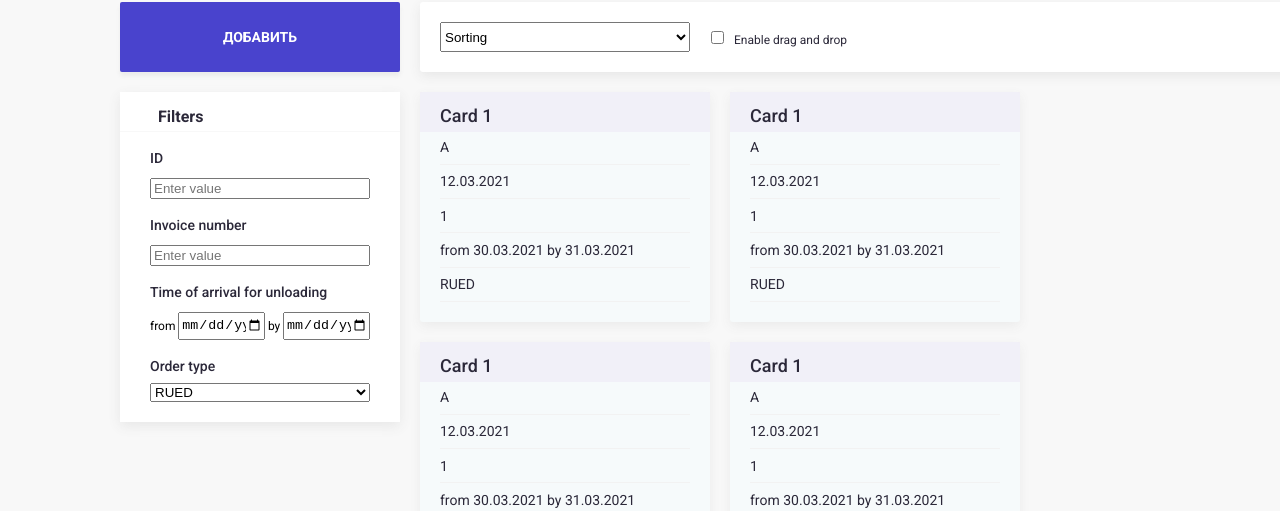
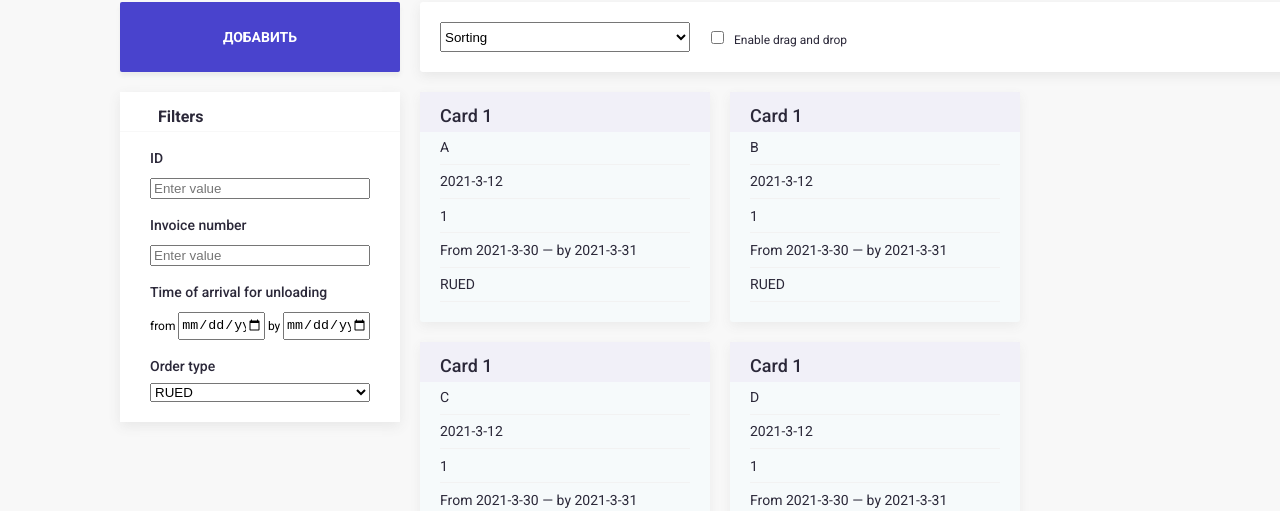
Before and after one commit to ChewbyIrinine/ksk-test-project, a React (Create React App) app: page / in a window 1280 px wide. Shown: the part 289-800 px from the top of the page. Built offline with nearby package versions, Linux system fonts and the light colour scheme.

Commit message:
Add some local state

```diff
--- a/src/App/App.js
+++ b/src/App/App.js
@@ -9,6 +9,43 @@ import "./App.css";
 import Logo from "../img/content (2) 1.svg";
 
 export default class App extends React.Component {
+	state = {
+		items: [
+			{
+				id: 1,
+				creationDate: "2021-3-12",
+				invoiceNumber: 1,
+				arrivalTimeFrom: "2021-3-30",
+				arrivalTimeBy: "2021-3-31",
+				type: "RUED",
+			},
+            {
+				id: 2,
+				creationDate: "2021-3-12",
+				invoiceNumber: 1,
+				arrivalTimeFrom: "2021-3-30",
+				arrivalTimeBy: "2021-3-31",
+				type: "RUED",
+			},
+            {
+				id: 3,
+				creationDate: "2021-3-12",
+				invoiceNumber: 1,
+				arrivalTimeFrom: "2021-3-30",
+				arrivalTimeBy: "2021-3-31",
+				type: "RUED",
+			},
+            {
+				id: 4,
+				creationDate: "2021-3-12",
+				invoiceNumber: 1,
+				arrivalTimeFrom: "2021-3-30",
+				arrivalTimeBy: "2021-3-31",
+				type: "RUED",
+			},
+		],
+	};
+
 	render() {
 		return (
 			<div className="app">
@@ -22,12 +59,21 @@ export default class App extends React.Component {
 				</header>
 				<div className="content">
 					<div className="content__center">
-						<button className="app-text add-button">
+						<button
+							className="app-text add-button"
+							onClick={() => {
+								console.log(
+									document.querySelector(
+										".filters__date-input--from"
+									).value
+								);
+							}}
+						>
 							ДОБАВИТЬ
 						</button>
 						<Filters />
 						<Sorting />
-						<CardsField />
+						<CardsField items={this.state.items} />
 					</div>
 				</div>
 				<footer className="footer"></footer>
--- a/src/Card/Card.js
+++ b/src/Card/Card.js
@@ -2,24 +2,33 @@ import React from "react";
 
 import "./Card.css";
 
-const Card = () => {
+const Card = ({
+	id,
+	creationDate,
+	invoiceNumber,
+	arrivalTimeFrom,
+	arrivalTimeBy,
+	type,
+}) => {
 	return (
 		<div className="card">
 			<div className="card__heading">
 				<h2 className="card__title">Card 1</h2>
 			</div>
 			<div className="card__content">
-				<label className="card__id">A</label>
+				<label className="card__id">
+					{String.fromCharCode(id + 64)}
+				</label>
 				<hr />
-				<label className="card__creation-date">12.03.2021</label>
+				<label className="card__creation-date">{creationDate}</label>
 				<hr />
-				<label className="card__invoice-number">1</label>
+				<label className="card__invoice-number">{invoiceNumber}</label>
 				<hr />
 				<label className="card__arrival-time">
-					from 30.03.2021 by 31.03.2021
+					From {arrivalTimeFrom} — by {arrivalTimeBy}
 				</label>
 				<hr />
-				<label className="card__type">RUED</label>
+				<label className="card__type">{type}</label>
 				<hr />
 			</div>
 		</div>
--- a/src/CardsField/CardsField.js
+++ b/src/CardsField/CardsField.js
@@ -3,16 +3,16 @@ import React from "react";
 import "./CardsField.css";
 import Card from "../Card";
 
-const CardsField = () => {
-	return (
-		<div className="cards-field">
-			<Card />
-			<Card />
-			<Card />
-			<Card />
-			<Card />
-		</div>
-	);
+const CardsField = ({ items }) => {
+	const elements = items.map((item) => {
+		return (
+			<div key={item.id}>
+				<Card {...item}/>
+			</div>
+		);
+	});
+
+	return <div className="cards-field">{elements}</div>;
 };
 
 export default CardsField;
--- a/src/Filters/Filters.css
+++ b/src/Filters/Filters.css
@@ -61,7 +61,8 @@
 	color: #000000;
 }
 
-.filters__date-input {
+.filters__date-input--from,
+.filters__date-input--by {
 	height: 24px;
 	width: 82px;
 }
--- a/src/Filters/Filters.js
+++ b/src/Filters/Filters.js
@@ -32,11 +32,11 @@ const Filters = () => {
 					<label className="filters-text filters__content-label--date">
 						from
 					</label>
-					<input className="filters__date-input" type="date"></input>
+					<input className="filters__date-input--from" type="date"></input>
 					<label className="filters-text filters__content-label--date">
 						by
 					</label>
-					<input className="filters__date-input" type="date"></input>
+					<input className="filters__date-input--by" type="date"></input>
 				</div>
 				<label className="filters-text filters__content-label">
 					Order type
```
